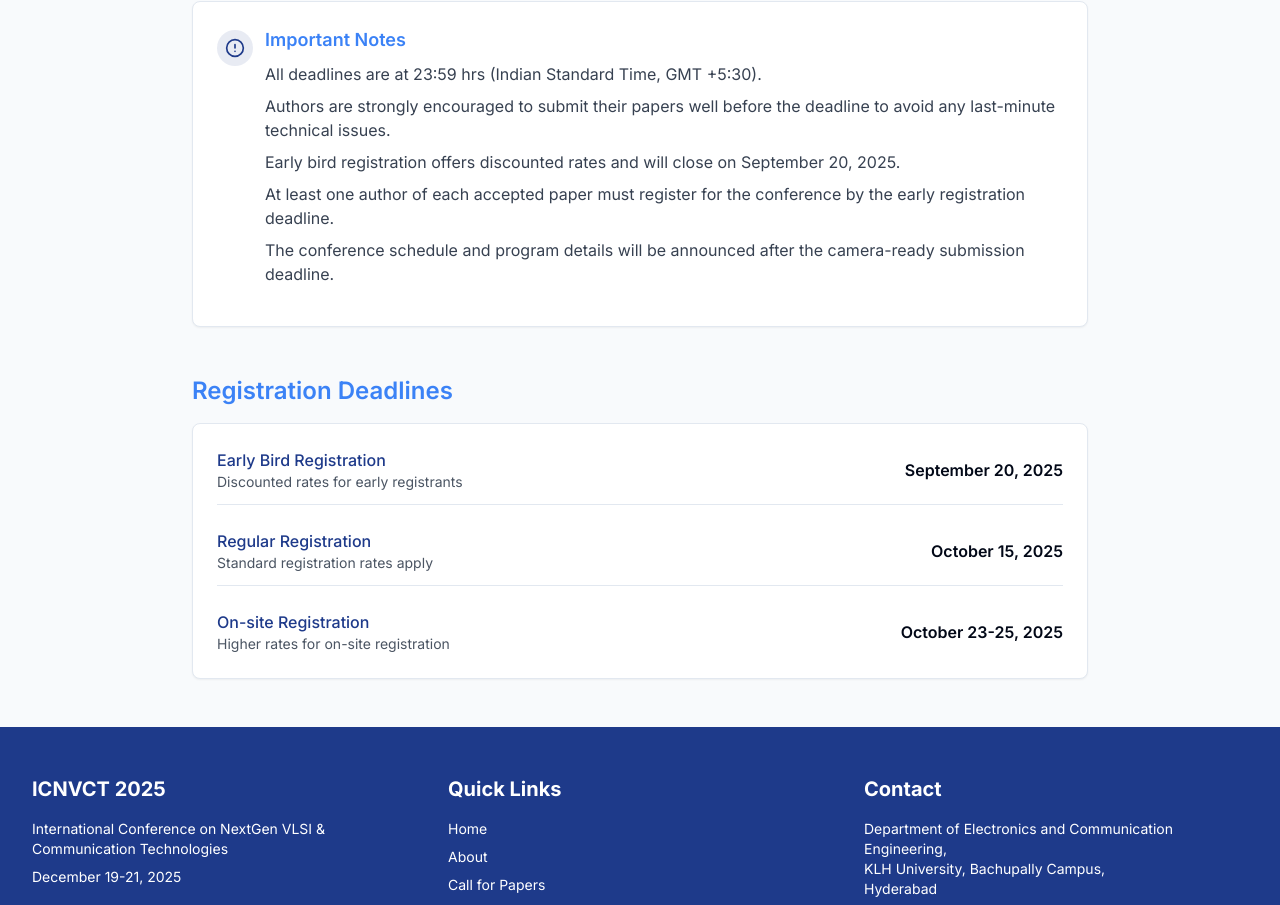
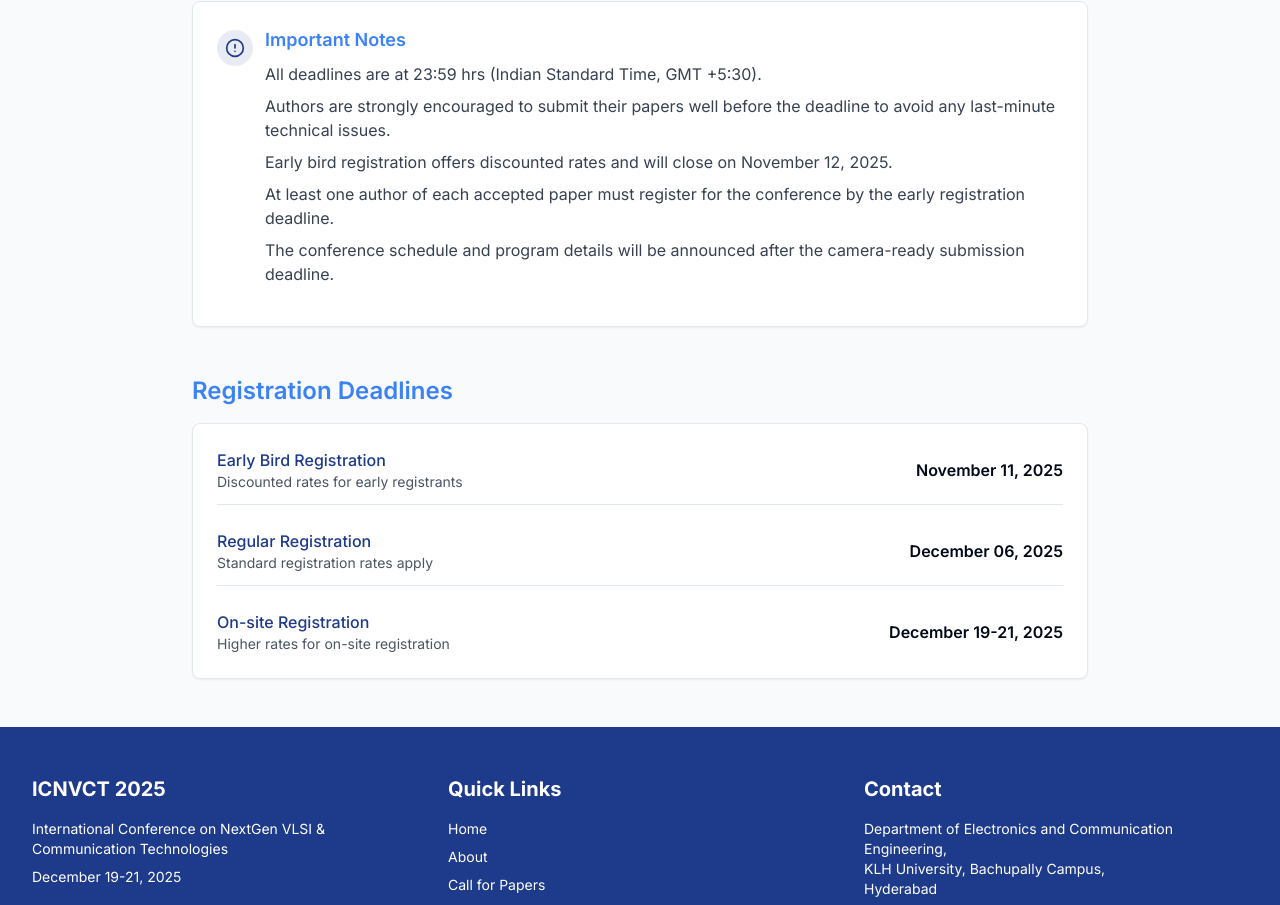
Before and after one commit to coderiksenthil/ECE-Conference-web, a Next.js app: page /important-dates in a window 1280 px wide. Shown: the part 990-1895 px from the top of the page. Built offline with nearby package versions, Linux system fonts and the light colour scheme.

Commit message:
Update page.tsx

```diff
--- a/app/important-dates/page.tsx
+++ b/app/important-dates/page.tsx
@@ -53,7 +53,7 @@ export default function ImportantDatesPage() {
                   <ul className="space-y-2 text-gray-700">
                     <li>All deadlines are at 23:59 hrs (Indian Standard Time, GMT +5:30).</li>
                     <li>Authors are strongly encouraged to submit their papers well before the deadline to avoid any last-minute technical issues.</li>
-                    <li>Early bird registration offers discounted rates and will close on September 20, 2025.</li>
+                    <li>Early bird registration offers discounted rates and will close on November 12, 2025.</li>
                     <li>At least one author of each accepted paper must register for the conference by the early registration deadline.</li>
                     <li>The conference schedule and program details will be announced after the camera-ready submission deadline.</li>
                   </ul>
@@ -74,21 +74,21 @@ export default function ImportantDatesPage() {
                     <span className="font-medium text-conference-primary">Early Bird Registration</span>
                     <p className="text-sm text-gray-600">Discounted rates for early registrants</p>
                   </div>
-                  <span className="font-semibold">September 20, 2025</span>
+                  <span className="font-semibold">November 11, 2025</span>
                 </li>
                 <li className="flex justify-between items-center border-b pb-3 pt-2">
                   <div>
                     <span className="font-medium text-conference-primary">Regular Registration</span>
                     <p className="text-sm text-gray-600">Standard registration rates apply</p>
                   </div>
-                  <span className="font-semibold">October 15, 2025</span>
+                  <span className="font-semibold">December 06, 2025</span>
                 </li>
                 <li className="flex justify-between items-center pt-2">
                   <div>
                     <span className="font-medium text-conference-primary">On-site Registration</span>
                     <p className="text-sm text-gray-600">Higher rates for on-site registration</p>
                   </div>
-                  <span className="font-semibold">October 23-25, 2025</span>
+                  <span className="font-semibold">December 19-21, 2025</span>
                 </li>
               </ul>
             </CardContent>
```
